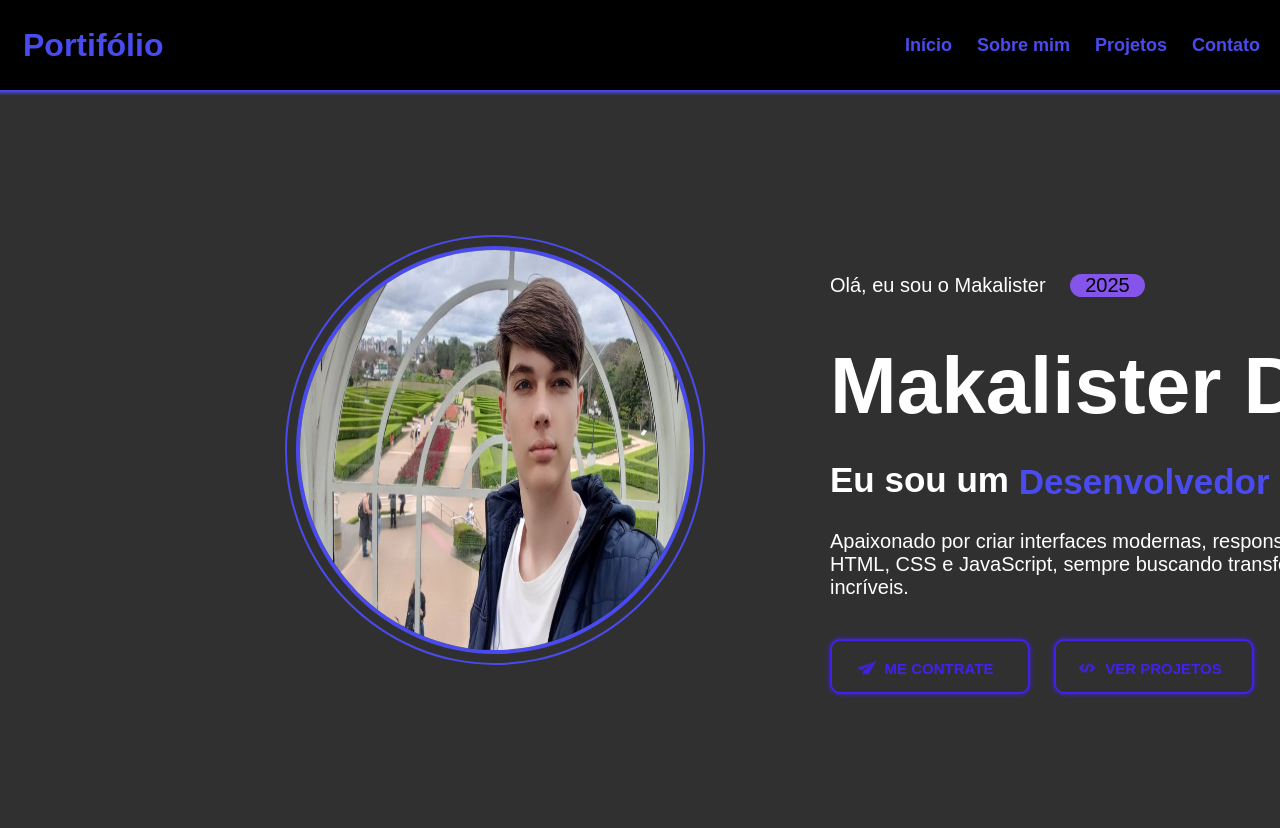
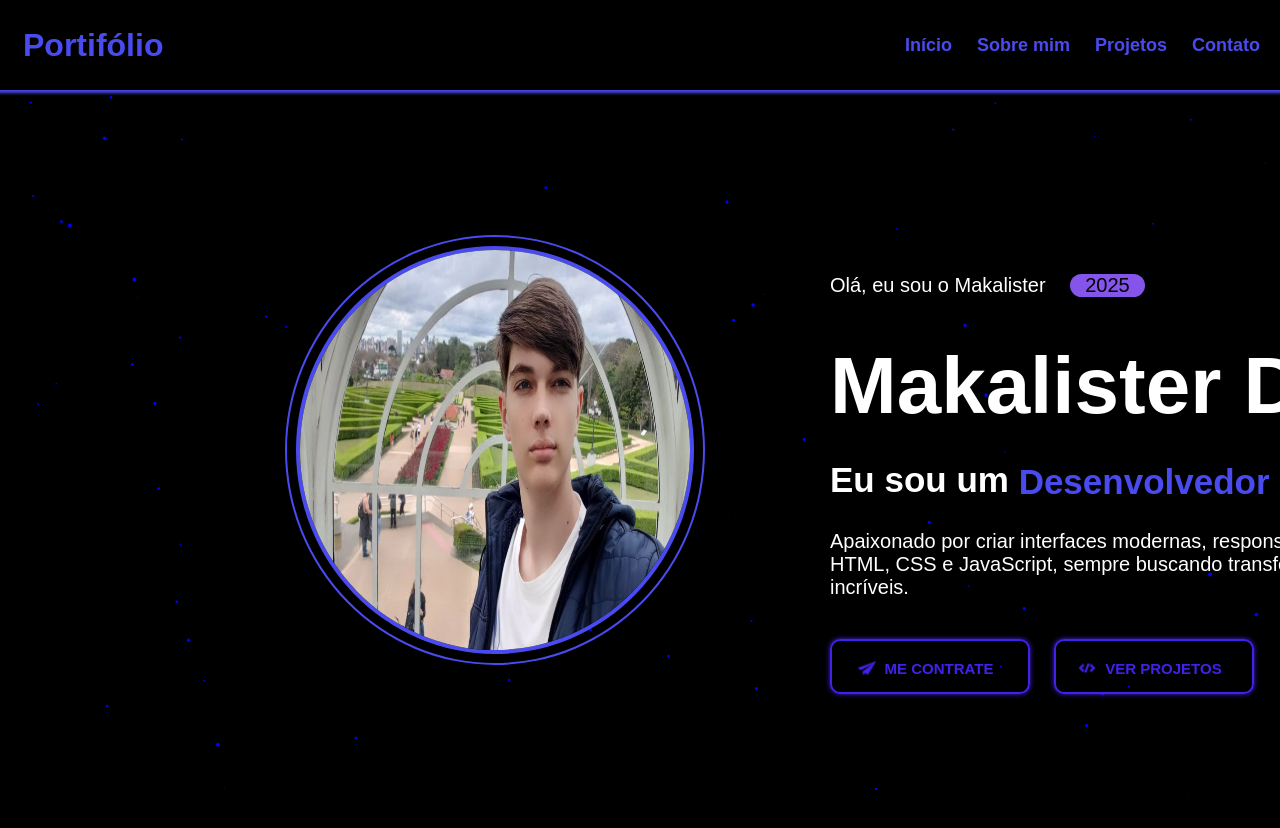
Before and after one commit to Makalistermz/portifolio, a plain HTML site: page index.html in a window 1280 px wide. Shown: the top 828 px of the page. Drawn offline with Linux system fonts and the light colour scheme.

Commit message:
atualização do meu portifólio

```diff
--- a/index.html
+++ b/index.html
@@ -7,18 +7,62 @@
     <link rel="stylesheet" href="style.css">
 </head>
 <body>
-    <header>
+    <header class="fade-in">
         <h1 id="portifólio">Portifólio</h1>
         <div id="links-header">
-            <a href="#" class="links-header">Início</a>
+            <a href="#inicio" class="links-header">Início</a>
             <a href="#" class="links-header">Sobre mim</a>
             <a href="#" class="links-header">Projetos</a>
             <a href="#" class="links-header">Contato</a>
         </div>
     </header>
-    <main>
+    <main class="fade-in">
         <img src="imagens/WhatsApp Image 2025-09-23 at 20.38.42.jpeg" alt="Minha foto">
         <div id="inicio">
+            <script>
+            const canvas = document.createElement("canvas");
+            canvas.id = "bg";
+            document.body.appendChild(canvas);
+            const ctx = canvas.getContext("2d");
+            canvas.width = window.innerWidth;
+            canvas.height = window.innerHeight;
+
+            const stars = [];
+            const numStars = 100;
+
+            for (let i = 0; i < numStars; i++) {
+                stars.push({
+                x: Math.random() * canvas.width,
+                        y: Math.random() * canvas.height,
+                radius: Math.random() * 2,
+                dx: (Math.random() - 0.5) * 0.5,
+                dy: (Math.random() - 0.5) * 0.5
+                });
+            }
+
+            function animate() {
+                ctx.clearRect(0, 0, canvas.width, canvas.height);
+                ctx.fillStyle = "blue";
+                for (let i = 0; i < stars.length; i++) {
+                const s = stars[i];
+                ctx.beginPath();
+                ctx.arc(s.x, s.y, s.radius, 0, Math.PI * 2);
+                ctx.fill();
+
+                s.x += s.dx;
+                s.y += s.dy;
+
+                if (s.x < 0 || s.x > canvas.width) s.dx *= -1;
+                if (s.y < 0 || s.y > canvas.height) s.dy *= -1;
+                }
+                        requestAnimationFrame(animate);
+            }
+            animate();
+            window.addEventListener("resize", () => {
+                canvas.width = window.innerWidth;
+                        canvas.height = window.innerHeight;
+            });
+            </script>
             <p>Olá, eu sou o Makalister</p>
             <p id="ano">2025</p>
             <h1 id="inicio-h1">Makalister Dev</h1>
--- a/style.css
+++ b/style.css
@@ -14,8 +14,18 @@
     --cor5: #4221EA;
 }
 
+canvas#bg {
+    position: fixed;
+    top: 0;
+    left: 0;
+    width: 100%;
+    height: 100%;
+    z-index: -1;
+    background-color: rgb(0, 0, 0);
+}
+
 body {
-    background-color: rgb(49, 48, 48);
+    background-color: black;
 }
 
 header {
@@ -27,6 +37,15 @@ header {
     display: flex;
     align-items: center;
     flex-wrap: wrap;
+}
+
+.fade-in {
+    animation: fade 1s ease-out;
+}
+
+@keyframes fade {
+    from {opacity: 0; transform: translateY(20px);}
+    to {opacity: 1; transform: translateY(0px);}
 }
 
 #portifólio {
@@ -167,4 +186,5 @@ main > img {
     color: var(--cor5);
     transform: translate(-9px, 3px);
     height: 18px;
+
 }
```
Also changed, not shown: imagens/WhatsApp Image 2025-09-24 at 15.42.39.jpeg (added).
